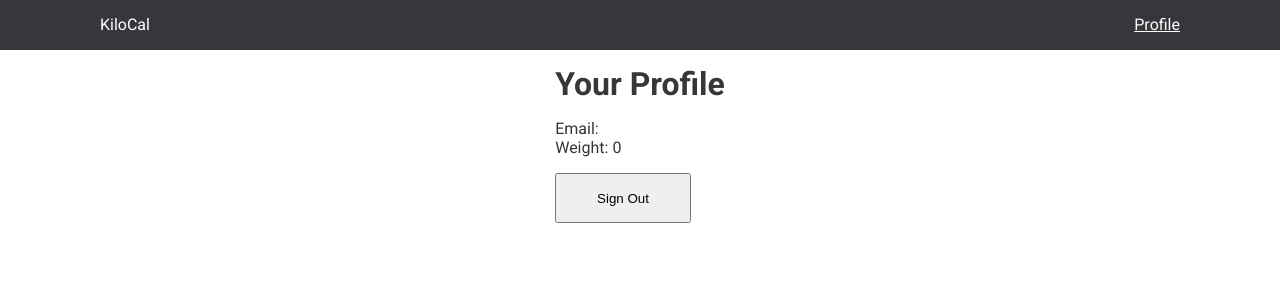
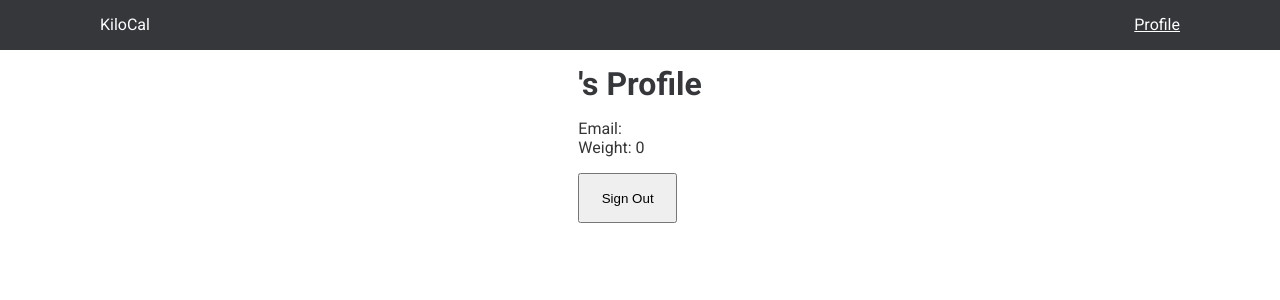
Before and after one commit to ansengarvin/kilocal, a React (Vite) app in the folder frontend/: page /profile in a window 1280 px wide. Shown: the top 300 px of the page. Built offline with nearby package versions, Linux system fonts and the light colour scheme; no server answers; sample sign-in values are in the browser's storage; a web font is replaced by a local one.

Commit message:
feat: profile takes user's name

```diff
--- a/frontend/src/routes/Profile.tsx
+++ b/frontend/src/routes/Profile.tsx
@@ -19,7 +19,7 @@ function Profile() {
             <div className="content">
                 {!user.isSyncing && (
                     <>
-                        <h1>Your Profile</h1>
+                        <h1>{user.name}'s Profile</h1>
                         <p>
                             Email: {user.email}
                             <br />
```
